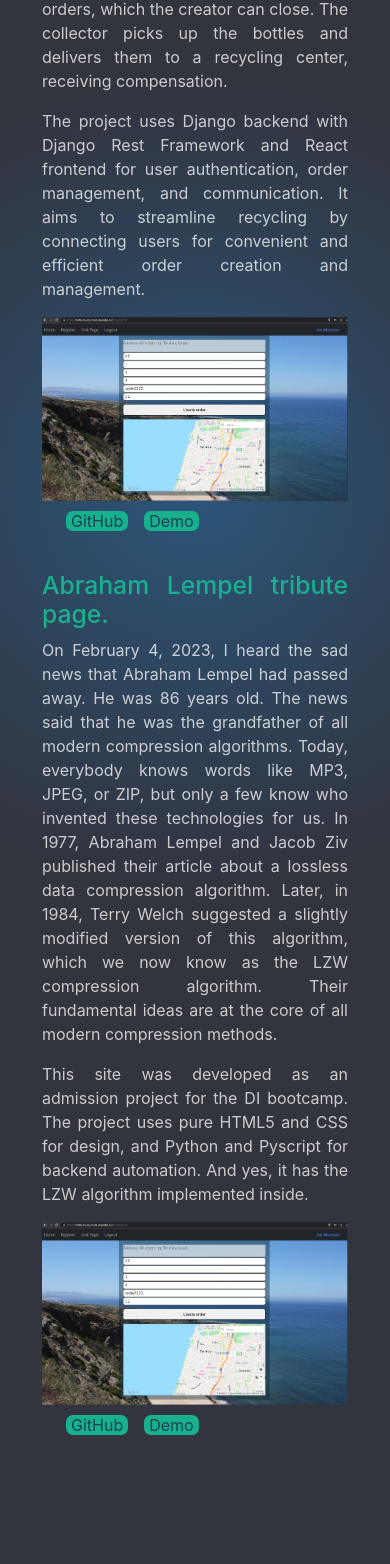
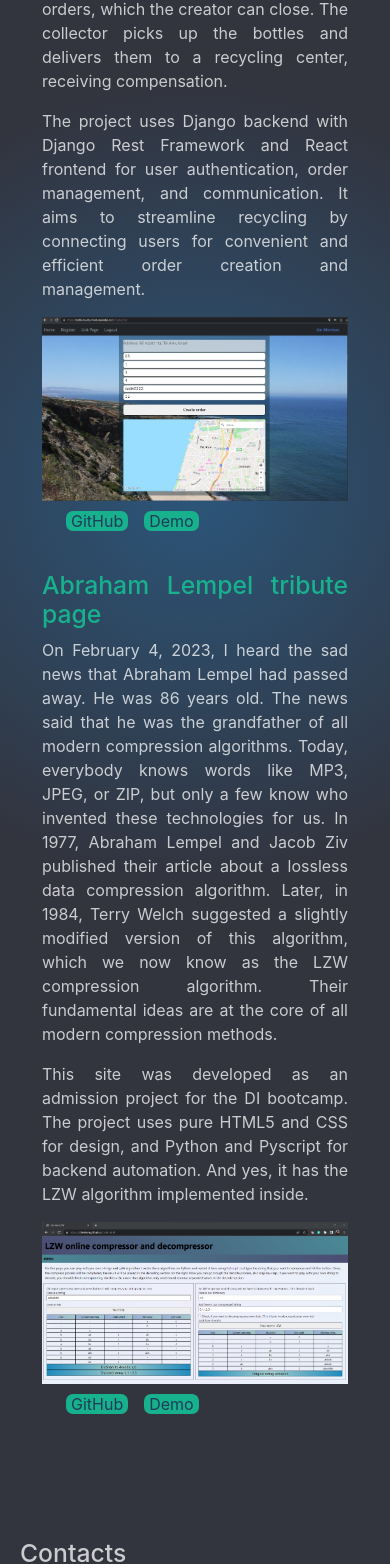
Before and after one commit to Chekinm/portfolio-page, a React (Create React App) app in the folder portfolio-app/: page / in a window 390 px wide. Shown: the part 1880-3444 px from the top of the page. Built offline with nearby package versions, Linux system fonts and the light colour scheme.

Commit message:
project_as_json_try

```diff
--- a/portfolio-app/src/components/Contacts.js
+++ b/portfolio-app/src/components/Contacts.js
@@ -3,7 +3,7 @@ import React from 'react'
 const Contacts = () => {
   return (
     <article className="fs-5 text-white text-opacity-75" id="contacts">
-      <h2>Contacts.</h2>
+      <h2>Contacts</h2>
       <br />
         <p>I live in Rishon LeZion.
         I am considering jobs locations in Gushdan, Jerusalem, Ashkelon and Ashdod.
--- a/portfolio-app/src/components/ProjectCard1.js
+++ b/portfolio-app/src/components/ProjectCard.js
@@ -2,13 +2,25 @@ import Container from 'react-bootstrap/Container';
 import Row from 'react-bootstrap/Row';
 import Col from 'react-bootstrap/Col';
 
-const ProjectCard1 = () => {
+
+const ProjectCard = ({project}) => {
+  console.log(project.name)
+  const { name,
+          picture,
+          description,
+          linkSrc,
+          nameLinkSrc,
+          linkDemo,
+          nameLinkDemo,
+          } = project
+  console.log(name)
+
   return (
     <Container className="project-card text-white text-opacity-75">
       <Row>
         <Col lg={4} xs={0} className="d-flex flex-column justify-content-around d-none d-lg-block">
-          <div><img src="img/bottle-buddy.png"
-            alt="bootle-buddy-project png"
+          <div><img src={picture}
+            alt={name}
             width="100%"
           />
           </div>
@@ -17,16 +29,16 @@ const ProjectCard1 = () => {
               <a className="link-button text-decoration-none"
                 target="_blank"
                 rel="noreferrer"
-                href="https://github.com/Chekinm/bottle-buddy">
-                GitHub
+                href={linkSrc}>
+                {nameLinkSrc}
               </a>
             </span>
             <span className="skill ms-3">
               <a className="link-button text-decoration-none"
                 target="_blank"
                 rel="noreferrer"
-                href="https://bottle-buddy-front.onrender.com/">
-                Demo
+                href={linkDemo}>
+                {nameLinkDemo}
               </a>
             </span>
           </div>
@@ -37,15 +49,16 @@ const ProjectCard1 = () => {
           <h2> <a className="link-highligth text-decoration-none"
             target="_blank"
             rel="noreferrer"
-            href="https://bottle-buddy-front.onrender.com/">Bottle-buddy project</a></h2>
-          <p>
-            The project is a social network connecting people who care about recycling bottles. Users create orders for recycling their bottles, visible to others. Collectors browse and select orders, which the creator can close. The collector picks up the bottles and delivers them to a recycling center, receiving compensation.</p>
-          <p> The project uses Django backend with Django Rest Framework and React frontend for user authentication, order management, and communication. It aims to streamline recycling by connecting users for convenient and efficient order creation and management.</p>
-
+            href="https://bottle-buddy-front.onrender.com/">{name}</a></h2>
+          <div>
+            {description.map((paragraph, index) => (
+            <p key={index}>{paragraph}</p>
+             ))}
+          </div>
         </Col>
         <Col xs={12} lg={0} className="d-bock d-sm-none">
-          <img src="img/bottle-buddy.png"
-            alt="bootle-buddy-project png"
+          <img src={picture}
+            alt={name}
             width="100%"
           />
 
@@ -54,16 +67,16 @@ const ProjectCard1 = () => {
               <a className="link-button text-decoration-none"
                 target="_blank"
                 rel="noreferrer"
-                href="https://github.com/Chekinm/bottle-buddy">
-                GitHub
+                href={linkSrc}>
+                {nameLinkSrc}
               </a>
             </span>
             <span className="skill ms-3">
               <a className="link-button text-decoration-none"
                 target="_blank"
                 rel="noreferrer"
-                href="https://bottle-buddy-front.onrender.com/">
-                Demo
+                href={linkDemo}>
+                {nameLinkDemo}
               </a>
             </span>
           </div>
@@ -73,4 +86,4 @@ const ProjectCard1 = () => {
   )
 }
 
-export default ProjectCard1
+export default ProjectCard
--- a/portfolio-app/src/components/ProjectCard2.js
+++ /dev/null
@@ -1,87 +0,0 @@
-import Container from 'react-bootstrap/Container';
-import Row from 'react-bootstrap/Row';
-import Col from 'react-bootstrap/Col';
-
-const ProjectCard2 = () => {
-  return (
-    <Container className="project-card text-white text-opacity-75">
-      <Row>
-        <Col lg={4} xs={0} className="d-flex flex-column justify-content-around d-none d-lg-block">
-          <div><img src="img/LZW.png"
-            alt="LZW png"
-            width="100%"
-          />
-          </div>
-          <div className="p-2">
-            <span className="skill ms-3">
-              <a className="link-button text-decoration-none"
-                target="_blank"
-                rel="noreferrer"
-                href="https://github.com/Chekinm/chekinm.github.io">
-                GitHub
-              </a>
-            </span>
-            <span className="skill ms-3">
-              <a className="link-button text-decoration-none"
-                target="_blank"
-                rel="noreferrer"
-                href="https://chekinm.github.io/">
-                Demo
-              </a>
-            </span>
-          </div>
-        </Col>
-
-        <Col xs={12} lg={8}>
-
-          <h2> <a className="link-highligth text-decoration-none"
-            target="_blank"
-            rel="noreferrer"
-            href="https://chekinm.github.io/">Abraham Lempel tribute page.</a></h2>
-          <p>
-            On February 4, 2023, I heard the sad news that Abraham Lempel had passed away.
-            He was 86 years old. The news said that he was the grandfather of all modern
-            compression algorithms. Today, everybody knows words like MP3, JPEG, or ZIP,
-            but only a few know who invented these technologies for us. In 1977,
-            Abraham Lempel and Jacob Ziv published their article about a lossless data
-            compression algorithm. Later, in 1984, Terry Welch suggested a slightly
-            modified version of this algorithm, which we now know as the LZW compression
-            algorithm. Their fundamental ideas are at the core of all modern compression methods.
-          </p>
-          <p>
-            This site was developed as an admission project for the DI bootcamp.
-            The project uses pure HTML5 and CSS for design, and Python and Pyscript for backend automation.
-            And yes, it has the LZW algorithm implemented inside.
-          </p>
-        </Col>
-        <Col xs={12} lg={0} className="d-bock d-sm-none">
-          <img src="img/bottle-buddy.png"
-            alt="bootle-buddy-project png"
-            width="100%"
-          />
-
-          <div className="p-2">
-            <span className="skill ms-3">
-              <a className="link-button text-decoration-none"
-                target="_blank"
-                rel="noreferrer"
-                href="https://github.com/Chekinm/chekinm.github.io">
-                GitHub
-              </a>
-            </span>
-            <span className="skill ms-3">
-              <a className="link-button text-decoration-none"
-                target="_blank"
-                rel="noreferrer"
-                href="https://chekinm.github.io/">
-                Demo
-              </a>
-            </span>
-          </div>
-        </Col>
-      </Row>
-    </Container>
-  )
-}
-
-export default ProjectCard2
--- a/portfolio-app/src/components/Projects.js
+++ b/portfolio-app/src/components/Projects.js
@@ -1,11 +1,17 @@
-import ProjectCard1 from "./ProjectCard1"
-import ProjectCard2 from "./ProjectCard2"
+import projectsData from "./projectsData.json";
+import ProjectCard from "./ProjectCard";
+import { v4 as uuidv4 } from 'uuid';
+
 
 const Projects = () => {
   return (
     <article id="projects">
-      <ProjectCard1 className="mb-3"/>
-      <ProjectCard2 className="mb-3"/>
+
+
+        {projectsData.projects.map((project) => (
+          <ProjectCard key={uuidv4()} className="mb-3" project={project} />
+        ))}
+
     </article>
   )
 }
--- /dev/null
+++ b/portfolio-app/src/components/projectsData.json
@@ -0,0 +1,29 @@
+{
+    "projects": [
+        {
+            "id": 1,
+            "name": "Bottle-buddy project",
+            "picture": "img/bottle-buddy.png",
+            "description": [
+                "The project is a social network connecting people who care about recycling bottles. Users create orders for recycling their bottles, visible to others. Collectors browse and select orders, which the creator can close. The collector picks up the bottles and delivers them to a recycling center, receiving compensation.",
+                "The project uses Django backend with Django Rest Framework and React frontend for user authentication, order management, and communication. It aims to streamline recycling by connecting users for convenient and efficient order creation and management."
+            ],
+            "linkSrc": "https://github.com/Chekinm/bottle-buddy",
+            "nameLinkSrc": "GitHub",
+            "linkDemo": "https://bottle-buddy-front.onrender.com/",
+            "nameLinkDemo": "Demo"
+        },
+        {
+            "id": 2,
+            "name": "Abraham Lempel tribute page",
+            "picture": "img/LZW.png",
+            "description": ["On February 4, 2023, I heard the sad news that Abraham Lempel had passed away. He was 86 years old. The news said that he was the grandfather of all modern compression algorithms. Today, everybody knows words like MP3, JPEG, or ZIP, but only a few know who invented these technologies for us. In 1977, Abraham Lempel and Jacob Ziv published their article about a lossless data compression algorithm. Later, in 1984, Terry Welch suggested a slightly modified version of this algorithm, which we now know as the LZW compression algorithm. Their fundamental ideas are at the core of all modern compression methods.",
+                            "This site was developed as an admission project for the DI bootcamp. The project uses pure HTML5 and CSS for design, and Python and Pyscript for backend automation. And yes, it has the LZW algorithm implemented inside."
+                           ],
+            "linkSrc": "https://github.com/Chekinm/chekinm.github.io",
+            "nameLinkSrc": "GitHub",
+            "linkDemo": "https://chekinm.github.io/",
+            "nameLinkDemo": "Demo"
+        }
+    ]
+}
```
Also changed, not shown: portfolio-app/src/components/ProjectCard3.js (deleted, +0 -45 lines).
